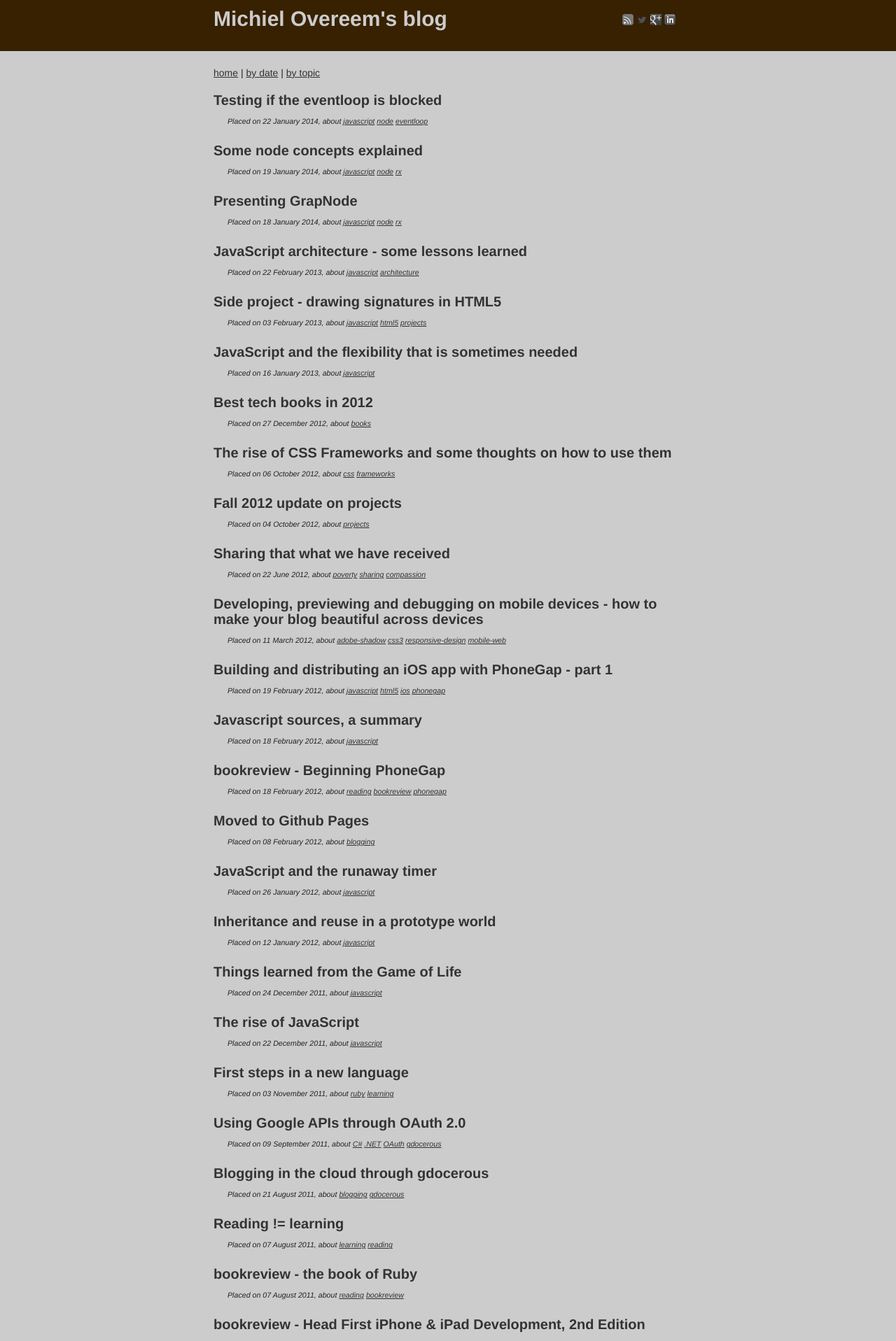
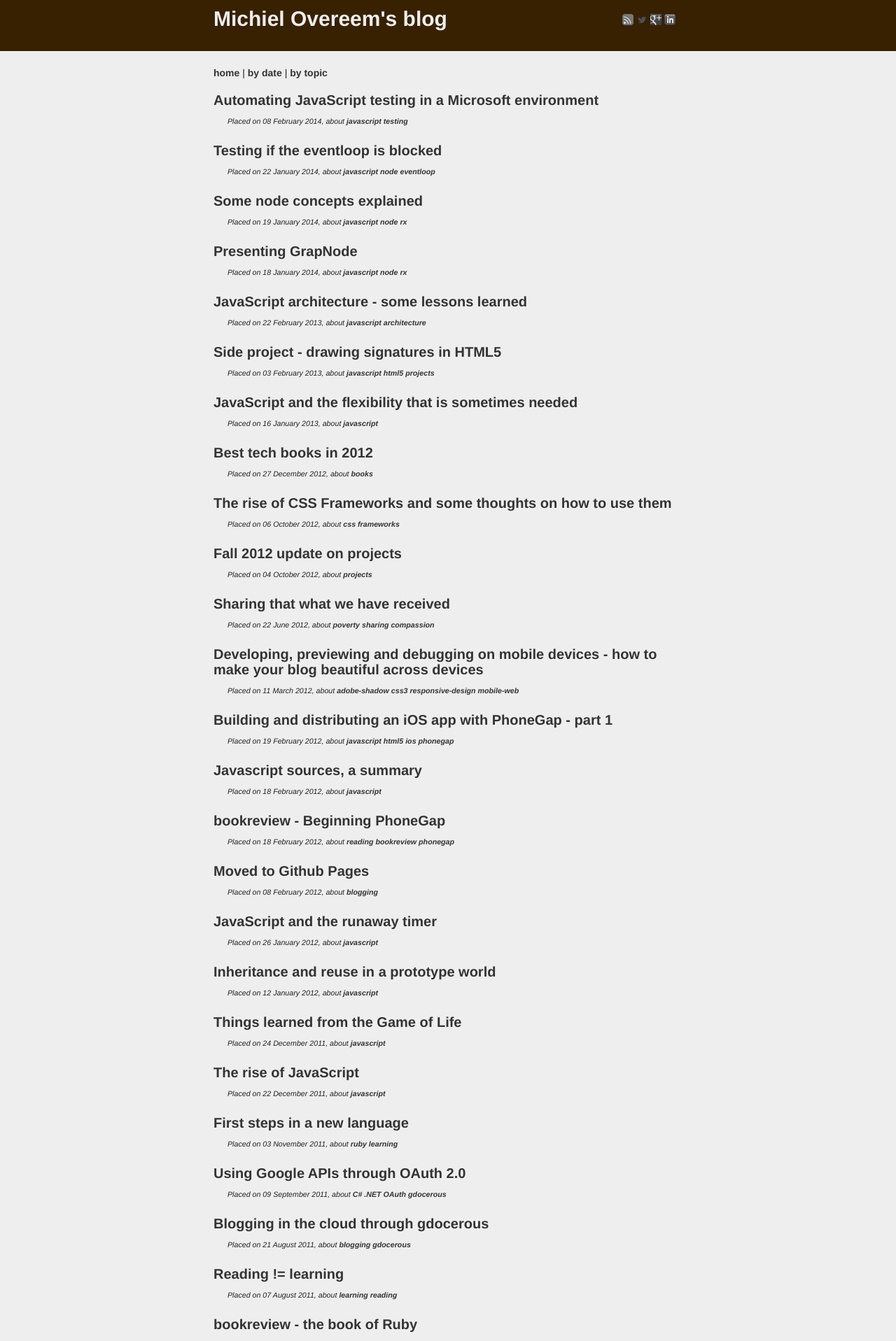
Before and after one commit to overeemm/overeemm.github.com, a Jekyll site: the page built from index.html, in a window 1280 px wide. Shown: the top 1917 px of the page at 70% size. Built offline with Jekyll 4.4.1, drawn with Linux system fonts in a browser that asks for light colours; nearby versions of some CDN libraries; Markdown is read by kramdown in place of the engine named in the settings; the list of posts is cut into pages by our own code; some of the changed lines change nothing that is shown.

Commit message:
Added write up of our code quality stuff

```diff
--- /dev/null
+++ b/_posts/2014-02-08-automating-javascript-testing-in-a-microsoft-environment.markdown
@@ -0,0 +1,77 @@
+---
+layout: posts
+title: Automating JavaScript testing in a Microsoft environment
+categories: [javascript, testing]
+---
+
+Writing software with JavaScript can be a lot like writing software in the dark. There is no static typing and no compiler, most errors are not found untill the code is executed. Hopefully that is in a test environment, and not when a user is working with your software. I think that a lot of emphasis should be on automated testing and analysing the code. At my current project, we have a rather nice setup in place to do this and guard our quality.
+
+The thing that caused a bit more work is that we are working in a Microsoft environment. So we have Visual Studio (2013) and TFS (2013). The rest of our project consists of C# and we like to work in Visual Studio. Any tooling that we add is preferred to integrate with our current tools. We already have gated checkins and continous integration builds for the .NET code. The CI build runs everything that is in the gated checkin build plus more (and slower) tests.
+
+### Code analysis
+
+We started without any code analysis on our JavaScript. We had to do lots of testing to find bugs before checking in/ releasing/ deploying. And we started to get more and more different coding patterns and styles. We wanted to get rid of this time, therefore we integrated [ESLint][1] into our development process. There are more linters for JavaScript available. ESLint however was started with the promise to enable people to write their own rules, specific for their architecture. [Nicholas Zakas][2] being one of our inspirations while evolving our architecture, the decision for ESLint was made rather quick.
+
+Running ESLint on your code is one thing, integrating and forcing it to pass on every checkin is another. What we did is building a C# Unit test that executes ESLint on our files. It fails when there is an error or warning, and passes when everything is fine. This test is run during the gated checkin, so we know that the code in our source control system is following our rules.
+
+We started with some debt, as we needed to cleanup. What we did was enabling all rules that passed, and worked from there to meet our goals (a set of rules and limits that we decided on). This allowed us to move gradually to a more stricter rule set without slipping and adding more stuff that we needed to cleanup one day.
+
+Rules that really help us to keep a clean code base are things like unused variables, naming conventions, scope issues, using _strict_ mode and lots more. Things that we find less important are [order][11] (using vars that are assigned further on the file) and [defining all vars on top of the function][12]. But it sure helps us to keep things nice and clean.
+
+### Unit tests
+
+<p style="float:right; width: 400px; margin-left: 20px;">
+  <a href="http://www.leonardscomic.com/comic/68/unit-testing/">
+    <img src="/images/unit_testing.png" alt="Unit testing" title="From Leonard's Comic - Unit Testing" style="width:400px;">
+  </a>
+  <span style="font-style: italic;">From Leonard's Comic - Unit Testing</span>
+</p>
+
+A test suite was also something on our todo list. We started out with [QUnit][3] and a static html file to run the tests. QUnit is a simple test framework, with few concepts. That's why we like it so much, it is dead simple. There are many more frameworks, so go find the one that suits you.
+
+The first approach, using one static html file for all QUnit tests, became soon unmanageable. And we wanted to execute those tests in our build. So we looked at some test runners for Visual Studio and TFS. We already use Resharper for Visual Studio and they have some support for running JavaScript tests. But is far from complete, for instance it misses basic support for [RequireJS][5]. We also found [Chutzpah][4], an open source project with much more features and support. With Chutzpah, we could get rid of our html files and execute the tests from the build. Chutzpah can run the tests in [PhantomJS][5] or in the browser. Running them in the browser gives us much better support for debugging and solving problems.
+
+In previous versions, Chutzpah also didn't really have support for RequireJS, the module loader that we use. We implemented a mock of RequireJS instead, that enabled us to run our tests and make sure that we didn't need to modify our code. It was far from beautiful. We had a double administration of dependencies (both in RequireJS and in QUnit tests). But hurray, the latest version has [support for RequireJS][6]. We deleted our mock and now we can really run our tests the way we want.
+
+There is one thing that made our setup a little more difficult. We like to make separate Visual Studio Projects for code and test-code. With C# tests, this is no problem. For JavaScript, it is somewhat harder. We have our code in code-library projects, no web projects. We release and deploy through nuget packages, that's way we do not need web projects. Our QUnit tests are in a separate code-library project under the folder _tests_ (our code is under _src_). To make sure that RequireJS can find the files, we have a special RequireJS config for the QUnit tests, in which we use the [path][7] config option to point to the right source folders.
+
+### Integration tests
+
+Another thing that we wanted to test was the JavaScript code that we generate. Our current architecture consists of generated code and framework code combined. But we wanted to make sure that certain generated code patterns were tested. Therefore we added C# tests that calls our generator and executes JavaScript tests on that code, all from PhantomJS. A hacky way of testing, but it works rather well in our case. The generated code is linted with ESLint (using a different set of rules) and then loaded in PhantomJS. We insert the test code and execute them. The result is a passing or failing test.
+
+The upside of this is that we automatically check a number of code generation patterns and know for sure that they work. The downside is that those tests are hard to debug. When we need to attach a debugger, we start PhantomJS with the debug option and connect to the right port. It works, but is far from beautifull. Lucky for us that we do not need it that much (most failing tests are solvable without attaching a debugger).
+
+### Code coverage
+
+The last step that we took was enabling code coverage. The latest and greatest version of Chutzpah also has support for code coverage, through [Blanket.js][8]. It instruments every code file and returns a report of lines that were executed.
+
+Now of course we know the downside of code coverage and that it can be misused. But the one thing that is useful, is to show you that certain code is never executed under tests. It gives some direction and level of confidence in our code. We see that it tells us something about our test level, not using code coverage would mean that we know nothing about this level except some gut feeling.
+
+First we enabled it for our QUnit tests. That was easy. _Although you need to know that the Chutzpah config file is being cached, so changing it will not always directly work. See this [bug][9]._ But we had some tests failing because of timeouts. That was odd. Then we saw that it were tests that not exactly tested a unit, they loaded most of the framework. And with the framework, most of the third party libraries (with both JQuery and Handlebars). Blanket.js does not really handle those files well. So we needed to exclude those files, not that we wanted coverage on them anyway. But we hit a minor missing feature in Chutzpah, excluding files for coverage does not play well with RequireJS. We made a local fix for our situation, but I am working on a pull request to get this fixed (and filled an [issue][10]).
+
+After that we enabled coverage in our integration tests. We altered the C# code to insert Blanket.js in the generated code, and wrote some extra code to export the coverage results to disk. By then we had tens of coverage files, all telling us something about the code coverage from their point of view. A little C# console app fixed the last hurdle: combining all that information into a single coverage report, telling us how much code we covered.
+
+### Conclusion
+
+And now we have a nightly build. It runs all of our tests with code coverage enabled. It gives us two reports, a coverage file for the C# code, and html file for the JavaScript code. And all was well :-)
+
+_One thing is missing: the html file is in the drop folder. But we want it to be attached to the build report like the coverage file. If someone knows how to do this, I would love to hear!_
+
+_Any suggestions? I love to hear them!_
+
+
+[1]: http://eslint.org
+[2]: http://www.nczonline.net/
+[3]: https://qunitjs.com
+[4]: http://chutzpah.codeplex.com
+[5]: http://RequireJS.org
+[6]: http://matthewmanela.com/blog/chutzpah-3-0-mocha-requirejs-and-more/
+[7]: http://requirejs.org/docs/api.html#config
+[8]: http://Blanketjs.org
+[9]: http://chutzpah.codeplex.com/workitem/193
+[10]: http://chutzpah.codeplex.com/workitem/201
+
+[11]: http://eslint.org/docs/rules/no-use-before-define.html
+[12]: http://eslint.org/docs/rules/one-var.html
+
+[13]: http://www.leonardscomic.com/comic/68/unit-testing/
--- a/css/app.css
+++ b/css/app.css
@@ -1,3 +1,4 @@
+body { background-color: #eee;}
 
 #twitter_update_list li { padding: 2px; list-style-type: none; }
 #twitter_update_list li > a { display: block; text-decoration: none;}
@@ -21,7 +22,7 @@ span.topics { display: block; margin-left: 154px;}
 
 div.header { padding-bottom: 20px; margin-bottom: 20px; }
 h1.siteheader { float: left; width: auto; margin: 10px 0px; font-size: 30px;}
-h1.siteheader a, h1.siteheader a:visited, h1.siteheader a:active, h1.siteheader a:hover { color: #ccc; }
+h1.siteheader a, h1.siteheader a:visited, h1.siteheader a:active, h1.siteheader a:hover { color: #eee; }
 div.contact { float: right; margin: 20px 10px 0px 0px; width: 100px; text-align: right; }
 
 a.icons { width: 16px; height: 16px; display: inline-block;
@@ -37,15 +38,15 @@ ul.menu li:first-child:before { content: "";}
 
 img.avatar { float: right; }
 h2 { margin-bottom: 0px;}
-span.postinfo { background-color:#ccc; padding: 0px 0px 4px 20px; font-size: 8pt; font-style: italic; }
+span.postinfo { background-color:#eee; padding: 0px 0px 4px 20px; font-size: 8pt; font-style: italic; }
 div.topiclist a { font-size: 14px; margin-left: 2px; margin-right: 2px; overflow-x: scroll; white-space: nowrap; }
 
 span.date { display: inline-block; width: 150px; font-style: italic; /*font-family: Georgia; */}
 ul.postlist a { overflow: hidden; white-space: nowrap; text-overflow: ellipsis; width: 400px; display:inline-block;}
 ul.postlist li { list-style-type: none; }
 
-a, a:visited, a:active, a:hover { color: #333; text-decoration: underline; }
-body { background-color: #ccc;}
+a, a:visited, a:active, a:hover { color: #333; text-decoration: none; font-weight: bold; }
+
 blockquote, p, blockquote p { font-size: 15px; line-height: 2;}
 h1 a, h1 a:visited, h1 a:active,
 h2 a, h2 a:visited, h2 a:active,
```
Also changed, not shown: images/unit_testing.png (added).
